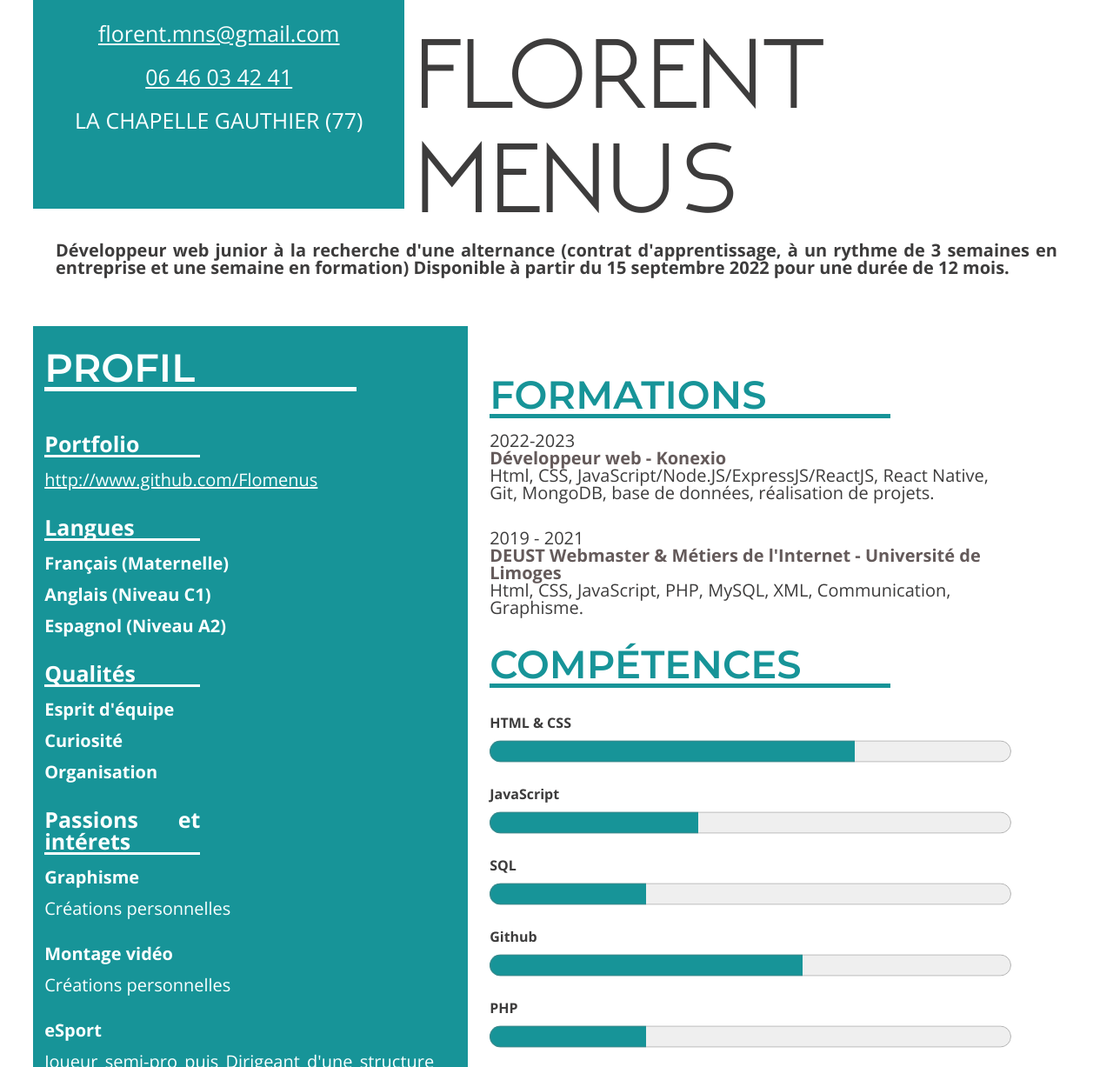
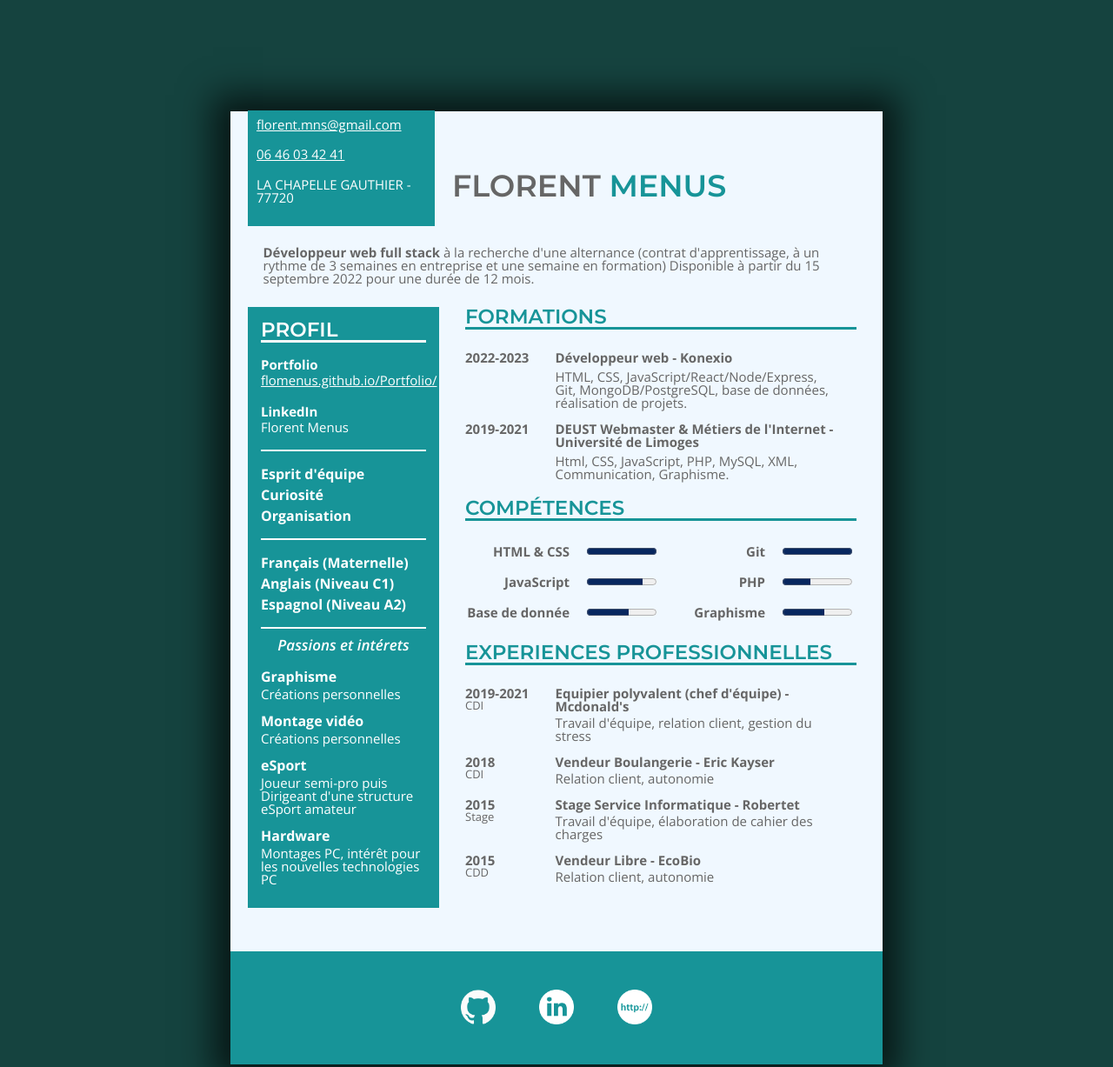
Before and after one commit to FloMenus/CV, a plain HTML site: page index.html in a window 1280 px wide. Shown: the top 1227 px of the page at 87% size. Drawn offline with nearby package versions, Linux system fonts and the light colour scheme.

Commit message:
re-integration for a a4 sheet format

```diff
--- a/index.html
+++ b/index.html
@@ -20,90 +20,82 @@
 </head>
 
 <body>
+    <div class="container">
 
         <header>
-        <address class="adress-side">
-            <ul>
-                <li><a href="mailto:florent.mns@gmail.com">florent.mns@gmail.com</a></li>
-                </br>
-                <li><a href="tel:+33646034241">06 46 03 42 41</a></li>
-                </br>
-                <li>LA CHAPELLE GAUTHIER (77)</li>
+            <ul class="adress-side blue-side">
+                <li><a href="mailto:florent.mns@gmail.com">
+                        <p>florent.mns@gmail.com</p>
+                    </a></li>
+                <li><a href="tel:+33646034241">
+                        <p>06 46 03 42 41</p>
+                    </a></li>
+                <li>
+                    <p>LA CHAPELLE GAUTHIER - 77720</p>
+                </li>
             </ul>
-        </address>
-        <h1>FLORENT MENUS</h1>
+            <h1>FLORENT <span>MENUS</span< /h1>
 
         </header>
         <main>
+
             <section class="description">
-            <p><strong>Développeur web junior à la recherche d'une alternance </strong>(contrat d'apprentissage, à
+                <p class="decription-text"><strong>Développeur web full stack </strong>à la recherche d'une alternance (contrat d'apprentissage,
+                    à
                     un rythme de 3 semaines en entreprise et une semaine en formation)
                     Disponible à partir du 15 septembre 2022 pour une durée de 12 mois.
+
                 </p>
             </section>
-        <section class="profil-side">
-            <h2>PROFIL</h2>
-            </br>
-            </br></br>
-            <article>
+
+            <section class="profil-side blue-side">
+
+                <h2 class="section-title-left">PROFIL</h2>
+
+                <article class="contact-regroup blueside-section">
+                    <div class="blueside-component">
                         <h3>Portfolio</h3>
-                </br>
-                <p><a href="http://www.github.com/Flomenus">http://www.github.com/Flomenus</a></p>
+                        <a href="https://flomenus.github.io/Portfolio/index.html">
+                            <p>flomenus.github.io/Portfolio/</p>
+                        </a>
+                    </div>
+                    <div class="blueside-component">
+                        <h3>LinkedIn</h3>
+                        <p>Florent Menus</p>
+                    </div>
                 </article>
-            </br>
-            </br>
-            <article>
-                <h3>Langues</h3>
-                </br>
-                <h4>Français (Maternelle)</h4>
-                </br>
-                <h4>Anglais (Niveau C1)</h4>
-                </br>
-                <h4>Espagnol (Niveau A2)</h4>
+
+                <article class="qualite-regroup blueside-section">
+                    <h4 class="blueside-component">Esprit d'équipe</h4>
+                    <h4 class="blueside-component">Curiosité</h4>
+                    <h4 class="blueside-component">Organisation</h4>
                 </article>
-            </br>
-            </br>
-            <article>
-                <h3>Qualités</h3>
-                </br>
-                <h4>Esprit d'équipe</h4>
-                </br>
-                <h4>Curiosité</h4>
-                </br>
-                <h4>Organisation</h4>
+
+                <article class="langue-regroup blueside-section">
+                    <h4 class="blueside-component">Français (Maternelle)</h4>
+                    <h4 class="blueside-component">Anglais (Niveau C1)</h4>
+                    <h4 class="blueside-component">Espagnol (Niveau A2)</h4>
                 </article>
-            </br>
-            </br>
-            <article>
-                <h3>Passions et intérets</h3>
-                </br>
-                <ul>
-                    <li>
+
+                <article class="passion-regroup ">
+                    <h3 class="passions-title">Passions et intérets</h3>
+                    <ul class="passions">
+                        <li class="passion">
                             <h4>Graphisme</h4>
-                        </br>
                             <p>Créations personnelles</p>
                         </li>
-                    </br>
-                    </br>
-                    <li>
+                        <li class="passion">
                             <h4>Montage vidéo</h4>
-                        </br>
                             <p>Créations personnelles</p>
                         </li>
-                    </br>
-                    </br>
-                    <li>
+                        <li class="passion">
                             <h4>eSport</h4>
-                        </br>
                             <p>Joueur semi-pro puis Dirigeant
                                 d'une structure eSport amateur
                             </p>
                         </li>
-                    </br>
-                    </br>
-                    <li>
+                        <li class="passion">
                             <h4>Hardware</h4>
-                        </br>
                             <p>Montages PC, intérêt pour les
                                 nouvelles technologies PC
                             </p>
@@ -111,105 +103,121 @@
                     </ul>
                 </article>
             </section>
+
+
+
+
             <section class="right-side">
-            <section>
-                <h2>FORMATIONS</h2>
-                </br>
-                <article>
-                    <aside>
-                        <p>2022-2023</p>
-                    </aside>
+                <section class="experience-section">
+                    <h2 class="section-title-right">FORMATIONS</h2>
+                    <article class="experiences">
+                        <h3 class="date-experience">2022-2023</h3>
+                        <div class="name-description-experience">
                             <h3>Développeur web - Konexio</h3>
-                    <p>Html, CSS, JavaScript/Node.JS/ExpressJS/ReactJS,
-                        React Native, Git, MongoDB, base de données,
+                            <p>HTML, CSS, JavaScript/React/Node/Express,
+                                Git, MongoDB/PostgreSQL, base de données,
                                 réalisation de projets.
                             </p>
+                        </div>
                     </article>
-                </br></br>
-                <article>
-                    <aside>
-                        <p>2019 - 2021</p>
-                    </aside>
-                    <h3>DEUST Webmaster & Métiers de l'Internet -
-                        Université de Limoges</h3>
+                    <article class="experiences">
+                        <h3 class="date-experience">2019-2021</h3>
+                        <div class="name-description-experience">
+                            <h3>DEUST Webmaster & Métiers de l'Internet - Université de Limoges</h3>
                             <p>Html, CSS, JavaScript, PHP, MySQL, XML,
                                 Communication, Graphisme.
                             </p>
+                        </div>
                     </article>
                 </section>
-            </br>
-            </br>
-            <section>
-                <h2>COMPÉTENCES</h2>
-                </br>
-                </br>
-                <ul>
+
+                <section class="competence-section">
+                    <h2 class="section-title-right">COMPÉTENCES</h2>
+                    <ul class="competences-group">
+                        <li class="competence-indiv">
+                            <h3>HTML & CSS</h3>
+                            <progress value="5" max="5"></progress>
+                        </li>
                         <li>
-                        <h4>HTML & CSS</h4>
-                        <progress value="70" max="100"></progress>
+                            <h3>JavaScript</h3>
+                            <progress value="4" max="5"></progress>
                         </li>
-                    </br>
-
                         <li>
-                        <h4>JavaScript</h4>
-                        <progress value="40" max="100"></progress>
+                            <h3>Base de donnée</h3>
+                            <progress value="3" max="5"></progress>
                         </li>
-                    </br>
                         <li>
-                        <h4>SQL</h4>
-                        <progress value="30" max="100"></progress>
+                            <h3>Git</h3>
+                            <progress value="5" max="5"></progress>
                         </li>
-                    </br>
                         <li>
-                        <h4>Github</h4>
-                        <progress value="60" max="100"></progress>
+                            <h3>PHP</h3>
+                            <progress value="2" max="5"></progress>
                         </li>
-                    </br>
                         <li>
-                        <h4>PHP</h4>
-                        <progress value="30" max="100"></progress>
-                    </li>
-                    </br>
-                    <li>
-                        <h4>Graphisme</h4>
-                        <progress value="50" max="100"></progress>
+                            <h3>Graphisme</h3>
+                            <progress value="3" max="5"></progress>
                         </li>
                     </ul>
                 </section>
-            </br>
-            </br>
-            <section>
-                <h2>EXPERIENCES PROFESSIONNELLES</h2>
-                </br>
-                <article>
-                    <aside>2019 - 2021</aside>
+
+                <section class="experience-section">
+                    <h2 class="section-title-right">EXPERIENCES PROFESSIONNELLES</h2>
+                    <article class="experience-pro">
+                        <div class="date-type-experience">
+                            <h3>2019-2021</h3>
+                            <p class="type-experience">CDI</p>
+                        </div>
+                        <div class="title-description-experience">
                             <h3>Equipier polyvalent (chef d'équipe) - Mcdonald's</h3>
                             <p>Travail d'équipe, relation client, gestion du stress</p>
+                        </div>
                     </article>
-                </br>
-                <article>
-                    <aside>2018</aside>
+
+                    <article class="experience-pro">
+                        <div class="date-type-experience">
+                            <h3>2018</h3>
+                            <p class="type-experience">CDI</p>
+                        </div>
+                        <div class="title-description-experience">
                             <h3>Vendeur Boulangerie - Eric Kayser</h3>
                             <p>Relation client, autonomie</p>
+                        </div>
                     </article>
-                </br>
-                <article>
-                    <aside>2015</aside>
+
+                    <article class="experience-pro">
+                        <div class="date-type-experience">
+                            <h3>2015</h3>
+                            <p class="type-experience">Stage</p>
+                        </div>
+                        <div class="title-description-experience">
                             <h3>Stage Service Informatique - Robertet</h3>
                             <p>Travail d'équipe, élaboration de cahier des charges</p>
+                        </div>
                     </article>
-                </br>
-                <article>
-                    <aside>2015</aside>
+
+                    <article class="experience-pro">
+                        <div class="date-type-experience">
+                            <h3>2015</h3>
+                            <p class="type-experience">CDD</p>
+                        </div>
+                        <div class="title-description-experience">
                             <h3>Vendeur Libre - EcoBio</h3>
                             <p>Relation client, autonomie</p>
+                        </div>
                     </article>
                 </section>
             </section>
+
+            <div class="bottom">
+                <nav class="links-footer">
+                    <a href="http://www.github.com/Flomenus"><img src="images/github.png"></a>
+                    <a href="https://www.linkedin.com/in/florent-menus/"><img src="images/linkedin.png"></a>
+                    <a href="https://flomenus.github.io/Portfolio/"><img src="images/http.png"></a>
+                </nav>
+            </div>
         </main>
-
-    <footer>
-    </footer>
+    </div>
 </body>
 
 </html>
--- a/style.css
+++ b/style.css
@@ -1,5 +1,5 @@
-/*Polices*/
-@font-face {
+/*Polices declarations*/
+/* @font-face {
     font-family: "basic light";
     src: url("Basic Light.ttf");
 }
@@ -15,160 +15,296 @@
 }
 
 @font-face {
-    font-family: font-family: 'Montserrat', sans-serif;
+    font-family:'Montserrat', sans-serif;
     src: url();
-}
+} */
+
 
 /*body, header & main*/
-body {
-    display: flex;
-    flex-direction: column;
-    margin: 0%;
-    font-family: "open sans";
+
+
+
+body  {
+    background:
+    radial-gradient(circle at bottom, white, transparent 80%),
+    linear-gradient(to top, dodgerblue 0%, transparent 70%),
+    linear-gradient(to bottom, transparent, rgba(white, 0.4) 70%),
+    blue;
+  animation: bg 10s infinite;
+}
+@keyframes bg {
+    0%, 100% { background-color: #0b4357; }
+    50% { background-color: #15433f; }
+  }
+
+.container {
+    width: 750px;
+    height: fit-content;
+    margin: 0 auto;
+    margin-top: 10%;
+    margin-bottom: 10%;
+    background-color: aliceblue;
+    -webkit-box-shadow: -1px 0px 37px 19px rgba(0,0,0,0.65);
+    box-shadow: -1px 0px 37px 19px rgba(0,0,0,0.65);
 }
 
 header {
     display: flex;
-    flex-direction: row;
-    height: max-content;
+    justify-content: flex-start;
+    align-items: center;
+    height: 130px;
+}
+.blue-side {
+    background-color: #179498;
+    color: white;
+    width: 190px;
+    margin-left: 20px;
+    padding: 2%;
+}
+.blue-side h4  {
+    font-weight: bold;
+}
+.adress-side {
+    height: 118px;
+    display: flex;
+    flex-direction: column;
+    justify-content: space-around;
+    padding-left: 10px;
+    padding-top: 0%;
+}
+main {
+    display: flex;
+    flex-wrap: wrap;
+    justify-content: flex-start;
+}
+.description {
+    margin: 0 auto;
+    margin-top: 25px;
+    margin-bottom: 25px;
+    width: 90%;
+    color: #666666;
+}
+.description-text {
+    width: 80%;
+}
+
+.right-side {
+    width: 450px;
+    margin-left: 12px;
 }
 
 
+/* PARTIE DE GAUCHE */
 
-main {
+.profil-side {
     display: flex;
-    flex-wrap: wrap;
-    justify-content: left;
-    height: 1500px;
+    flex-direction: column;
 }
 
-/* Coté Adresse */
-.adress-side {
-    background-color: #179498;
-    width: 50%;
-    padding: 2% 1% 2% 1%;
-    margin: 0% 1% 2% 3%;
-    color: #fbffff;
-    font-size: 25px;
-    text-align: center;
+.section-title-left {
+    border-bottom: 3px #f9f9f9 solid;
+    font-weight: bold;
 }
 
-/* Description */
-.description {
-    width: max-content;
-    padding: 1% 5% 0% 5%;
-    font-weight: bold;
-    text-align: justify;
+.blueside-section {
+    border-bottom: 2px solid white;
+    padding: 10px 0px;
 }
 
-/* Coté Gauche - Bleu */
-.profil-side {
-    background-color: #179498;
-    text-align: justify;
-    align-content: flex-start;
-    width: 35%;
-    height: 1000px;
-    padding: 2% 3% 2% 1%;
-    margin: 2% 0% 2% 3%;
+.blueside-component {
+    display: flex;
+    flex-direction: column;
+    gap:3px;
+    margin: 8px 0px;
+}
+.contact-regroup {
+    display: flex;
+    flex-direction: column;
+    gap:5px;
+}
+.passion-regroup {
+    display: flex;
+    flex-direction: column;
+    gap:20px;
+    padding: 10px 0px;
+}
+.passions-title {
+    font-style: italic;
+    margin: 0 auto;
+    font-size:17px;
+}
+.passions {
+    display: flex;
+    flex-direction: column;
+    gap: 15px;
+}
+.passion {
+    display:flex;
+    flex-direction: column;
+    gap:5px;
 }
 
-.profil-side h2 {
-    color: #fbffff;
-    font-size: 45px;
+/* PARTIE DE DROITE */
 
+.right-side {
+    display: flex;
+    flex-direction: column;
+    gap:20px;
+    width: 450px;
+    margin-left: 30px;
+    color: #666666;
+}
+.section-title-right {
+    border-bottom: 3px #179498 solid;
+    color: #179498;
+    font-weight: bold;
+    margin-bottom: 10px;
 }
 
-.profil-side h3 {
-    color: #fbffff;
-    font-family: open sans;
-    font-weight: bold;
-    font-size: 25px;
-    border-bottom: solid;
-    border-width: 3px;
-    width: 40%;
+/* FORMATIONS */
+
+.experience-section {
+    display: flex;
+    flex-direction: column;
+    gap: 23px;
 }
 
-.profil-side h4 {
-    color: #fbffff;
-    font-size: 20px;
-    text-decoration: none;
-
+.experiences {
+    display: flex;
+    gap:30px;
+    height: fit-content;
+}
+.name-description-experience {
+    display: flex;
+    flex-direction: column;
+    gap:7px;
+    width: 320px;
 }
 
-.profil-side p {
-    color: #fbffff;
-    font-size: 20px;
+/* COMPETENCES */
 
+
+.competence-section {
+    display: flex;
+    flex-direction: column;
+    gap: 10px;
+}
+.competences-group {
+    display: flex;
+    flex-direction: column;
+    flex-wrap: wrap;
+    height: 100px;
+    justify-content: center;
+    padding: 0px 10px 0px 0px;
+    gap : 5px;
+}
+.competences-group li{
+    display: flex;
+    align-items: center;
+    height: 30px;
+    justify-content: flex-end;
+    width: 220px;
+    gap : 20px;
+}
+.competences-group li h3 {
+    text-align: end;
+}
+progress {
+    width: 80px;
+    accent-color: #08275f
 }
 
-/*Coté Droit - Blanc*/
-.right-side {
+
+/* EXPERIENCES */
+
+.experience-section {
+    display: flex;
     flex-direction: column;
-    justify-content: left;
-    align-content: flex-end;
-    width: 45%;
-    padding: 2% 5% 2% 0%;
-    margin: 2% 5% 2% 2%;
+    gap: 15px;
+}
+.experience-pro {
+    display: flex;
+    gap:30px;
+    height: fit-content;
 }
 
-h1 {
-    width: 100%;
-    align-items: center;
-    font-family: neoteric-bold;
-    font-size: 120px;
-    color: rgb(61, 60, 60);
-    padding-top: 2%;
+.date-type-experience {
+    width: 73.5px;
+}
+.type-experience{
+    font-size: 13px;
 }
 
-h2 {
-    color: #179498;
-    font-size: 45px;
-    font-family: montserrat;
-    font-weight: bold;
-    border-bottom: solid;
-    border-width: 5px;
-    width: 80%;
+.title-description-experience {
+    width: 320px;
+    display: flex;
+    flex-direction: column;
+    gap:4px;
 }
 
-h3 {
-    color: rgb(100, 90, 90);
-    font-family: open sans;
-    font-weight: bold;
-    font-size: 20px;
+/* FOOTER */
+
+.bottom {
+    background-color: #179498;
+    width: 100%;
+    margin-top: 50px;
 }
 
-h4 {
-    font-weight: bold;
-    color: rgb(61, 60, 60);
+.links-footer {
+    display: flex;
+    justify-content: center;
+    align-items: center;
+    height: 130px;
+    gap:50px;
+}
+.links-footer a img {
+    width: 40px;
 }
 
+/* POLICES */
+
+h1 {
+    font-family: Montserrat;
+    font-size: 35px;
+    font-weight: bold;
+    color: #666666;
+    margin-left: 20px;
+    margin-top: 40px;
+}
+h1 span {
+    color:#179498
+}
+h2 {
+    font-family: Montserrat;
+    font-size: 23px;
+}
+h3 {
+    font-family: Open sans;
+    font-weight: bolder;
+    font-size: 15px;
+}
+h4 {
+    font-family: Open sans;
+}
 p {
-    color: rgb(61, 60, 60);
-    font-size: 20px;
+    font-family: Open sans;
+    font-size:15px;
 }
-
-a:hover {
+p strong {
+    font-weight: bold;
+}
+a:link {
+    color: white;
+}
+  a:visited {
+    text-decoration: none;
+    color: white;
+}
+  a:hover {
+    text-decoration: none;
+}
+  a:active {
     text-decoration: none;
 }
 
-a:link {
-    color: #fbffff;
-}
-
-a:visited {
-    color: #fbffff;
-}
-
-progress {
-    height: 18px;
-    accent-color: #179498;
-    height: 50px;
-    width: 600px;
-}
-footer {
-    height: 100px;
-    width: 100%;
-    background-color: #179498;
-    position: fixe
-
-}
+/* BACKGROUND */
```
Also changed, not shown: images/background-table2.jpg (added), images/github.png (added), images/http.png (added), images/linkedin.png (added), 1 other file. Lines whose indentation alone changed are shown as unchanged.
